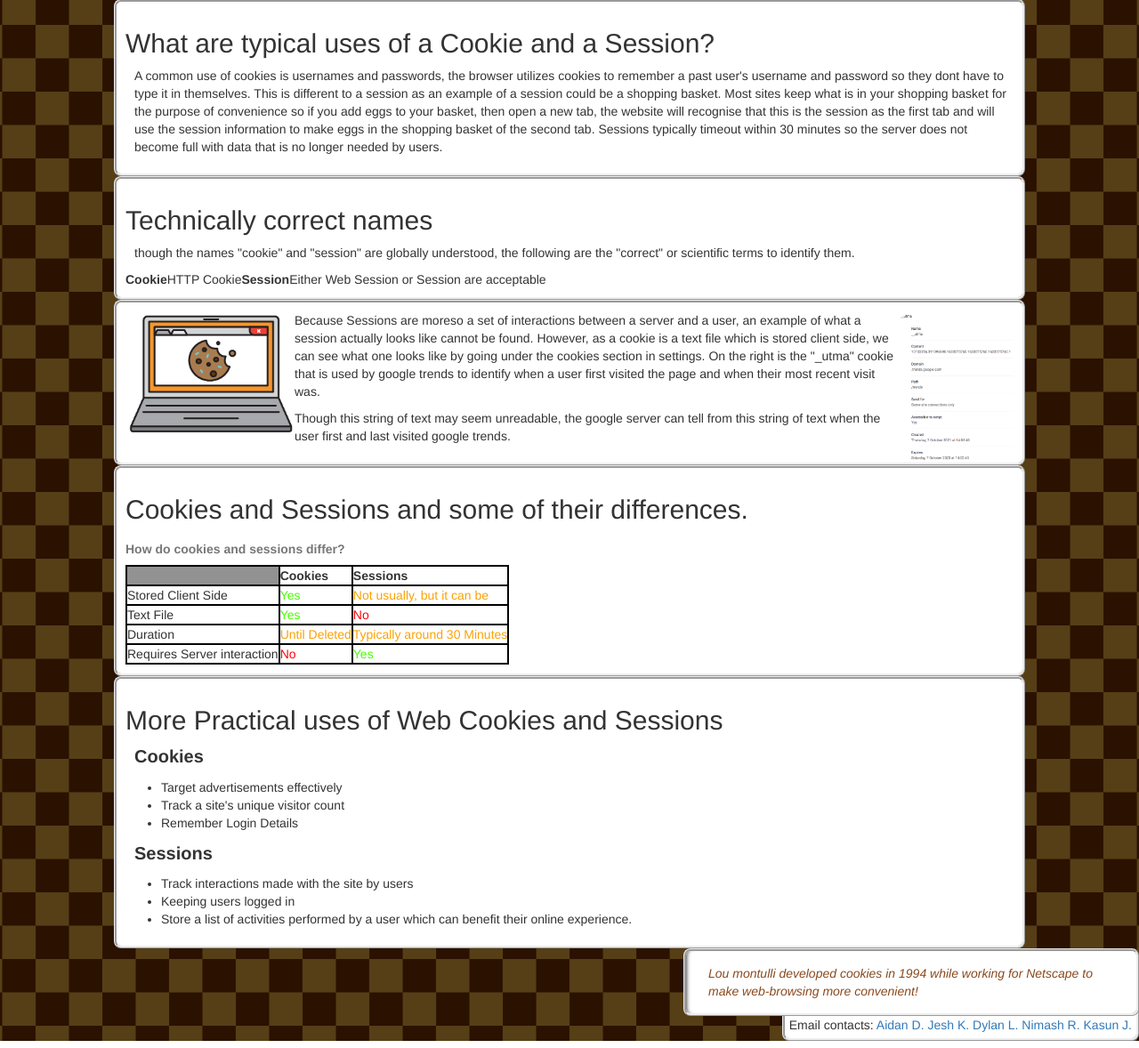
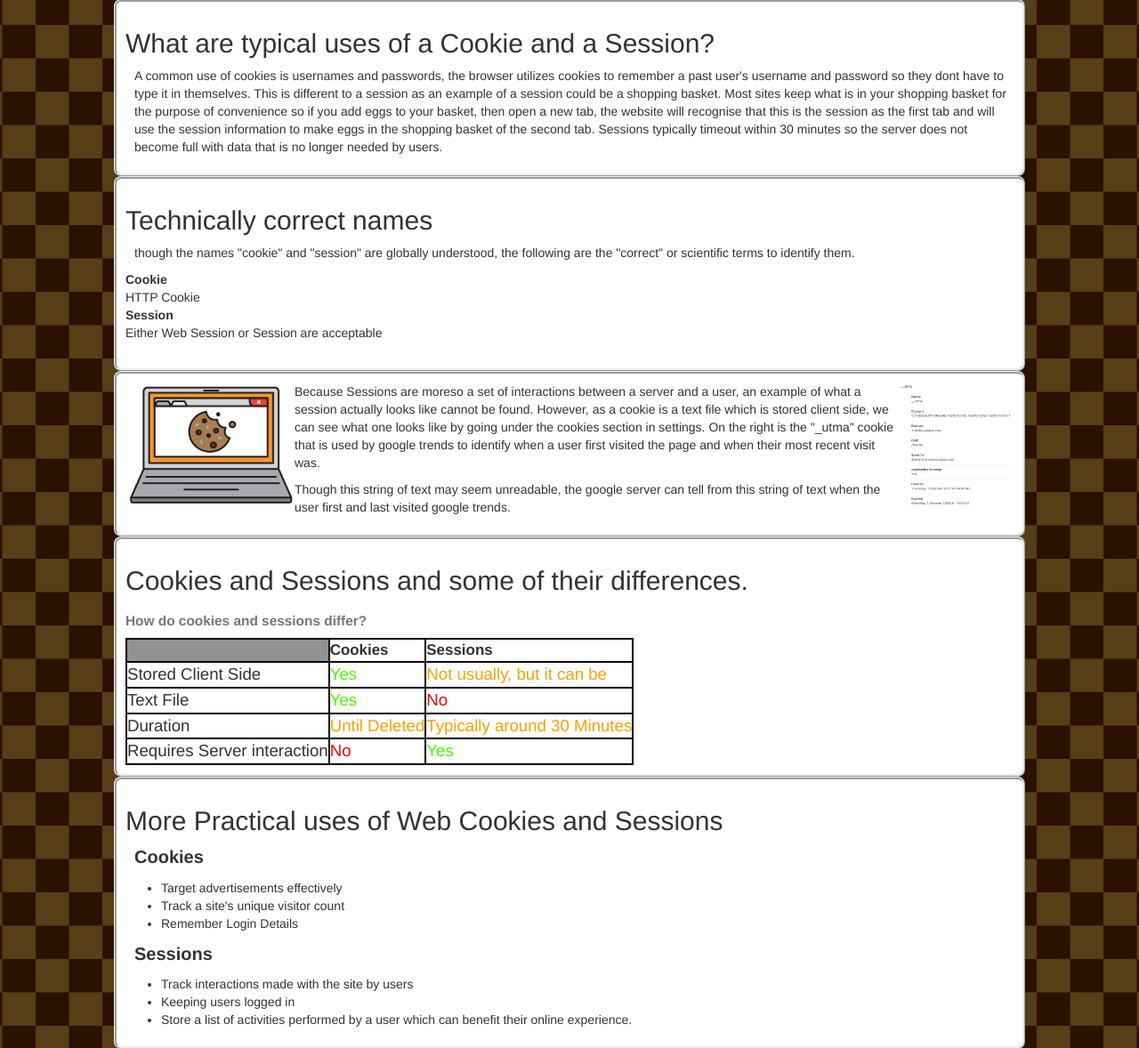
Before and after one commit to poppers13/swin-inquiry-project-2, a PHP site: page /topic2.html in a window 1280 px wide. Shown: the part 422-1600 px from the top of the page at 89% size. Run offline with PHP 8.4, Linux system fonts and the light colour scheme.

Commit message:
Update style.css

```diff
--- a/content/styles/style.css
+++ b/content/styles/style.css
@@ -193,6 +193,7 @@ aside .asidep {
 .def-table, .def-tr, .def-th, .def-td{
     border: 2px solid black;
     border-collapse: collapse;
+    font-size: 1.1em
 }
 
 #blank-cell{
@@ -212,10 +213,10 @@ color:#fca103;
     color:#fc0303;
 }
 
-.blank {
+
+#wb /* wb= whiteborder */ {
     margin: auto;
     border: white 1px;
-    display: flex;
 }
 
 #list-right {
@@ -237,7 +238,7 @@ img.webcookiepng {
 
 img.utmacookie {
     width: 130px;
-    height: 170px;
+    height: 140px;
     display: inline-block;
     margin-left: auto;
     margin-right: auto;
```
